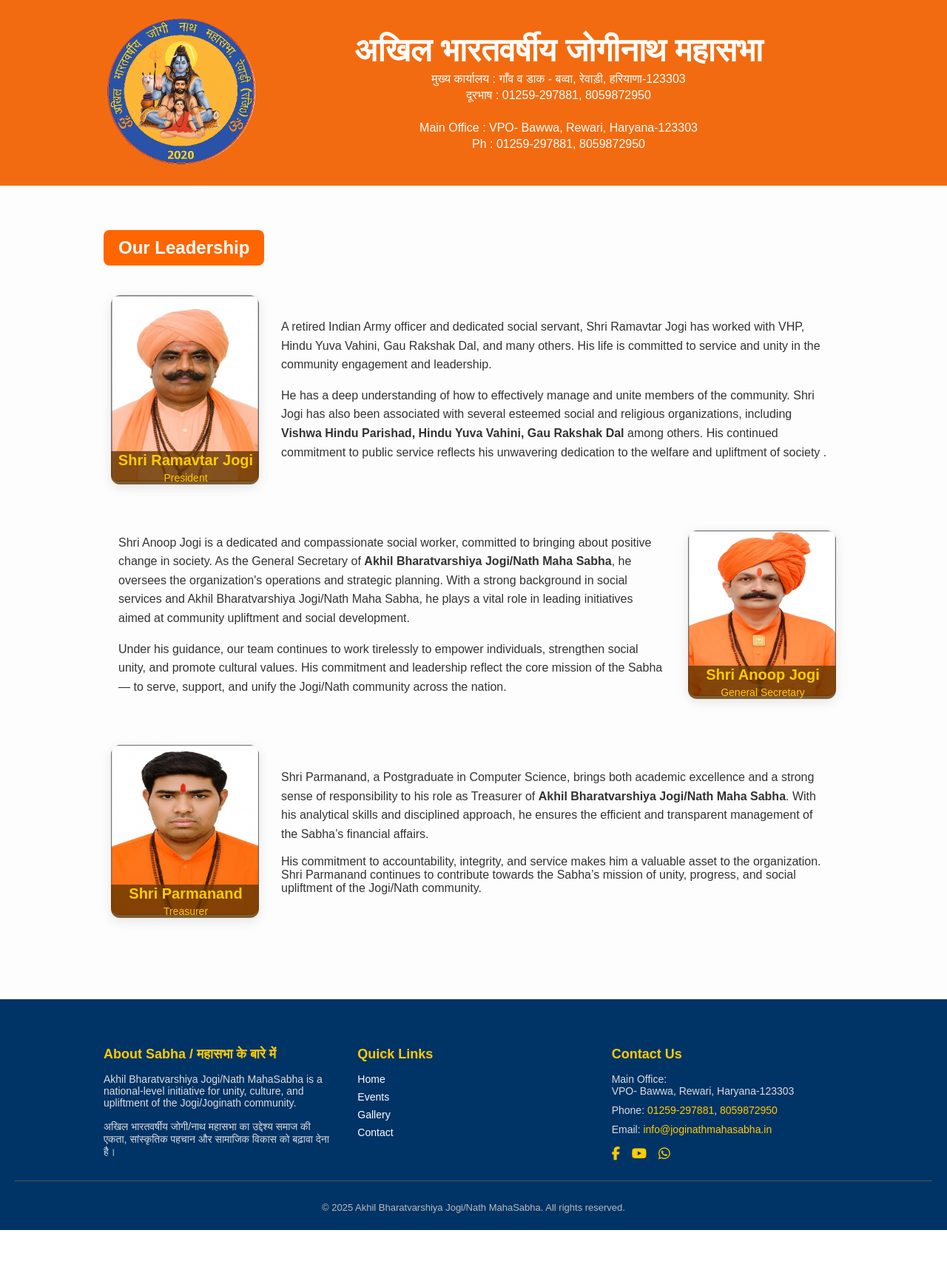
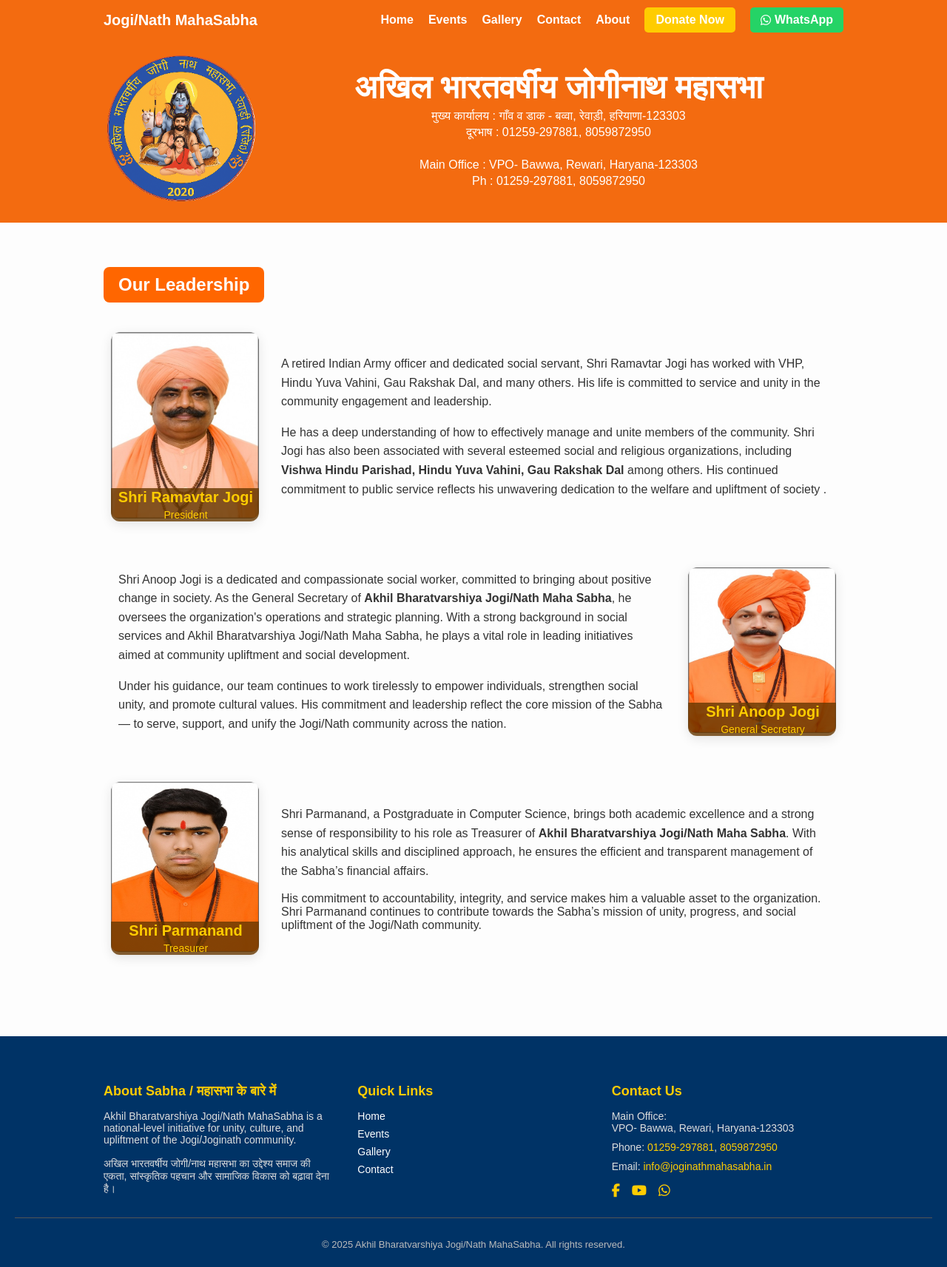
Before and after one commit to optmsshiv/joginathmahasabha, a PHP site: page / in a window 1280 px wide. Shown: the whole page at 74% size. Before the commit the page ends 1663 px from the top, so only its background shows below. Run offline with PHP 8.4, Linux system fonts and the light colour scheme.

Commit message:
`Fixed navbar position and padding in style.css`

```diff
--- a/css/style.css
+++ b/css/style.css
@@ -5,6 +5,8 @@ body {
     padding: 0;
     background: #f9f9f9;
     color: #333;
+    padding-top: 50px;
+        /* Match navbar height */
 }
 
 /* Container */
@@ -18,7 +20,7 @@ body {
 /* Base style */
 .navbar {
     position: fixed;
-    top: -80px;
+    top: 0;
     left: 0;
     width: 100%;
     background: #f36b10;
@@ -26,7 +28,7 @@ body {
     z-index: 1000;
     padding: 10px 0;
     transition: top 0.4s ease, opacity 0.4s ease;
-    opacity: 0;
+
 }
 
 /* Show navbar on scroll */
```
